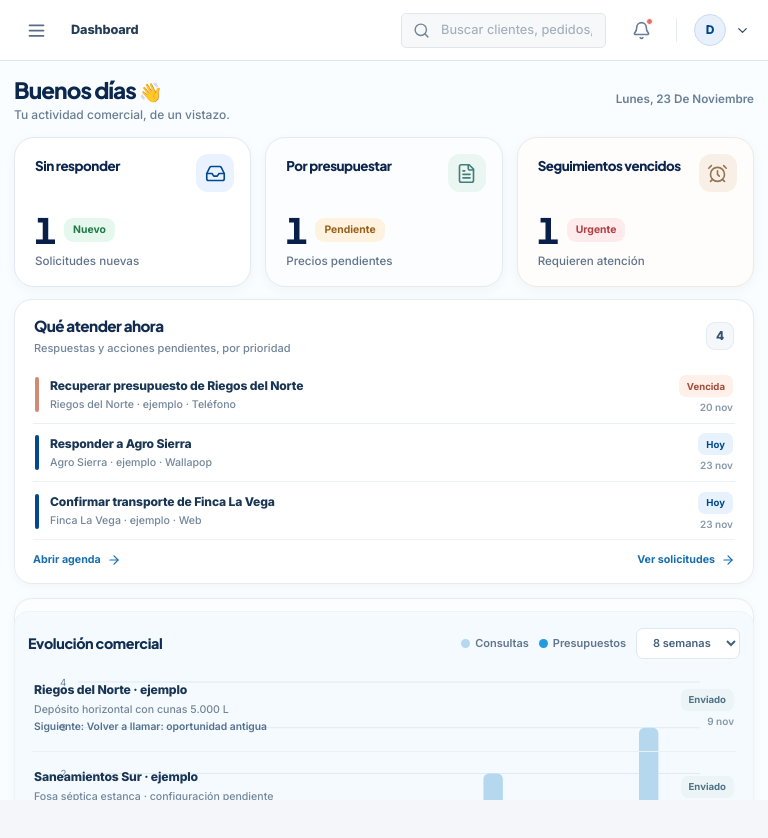
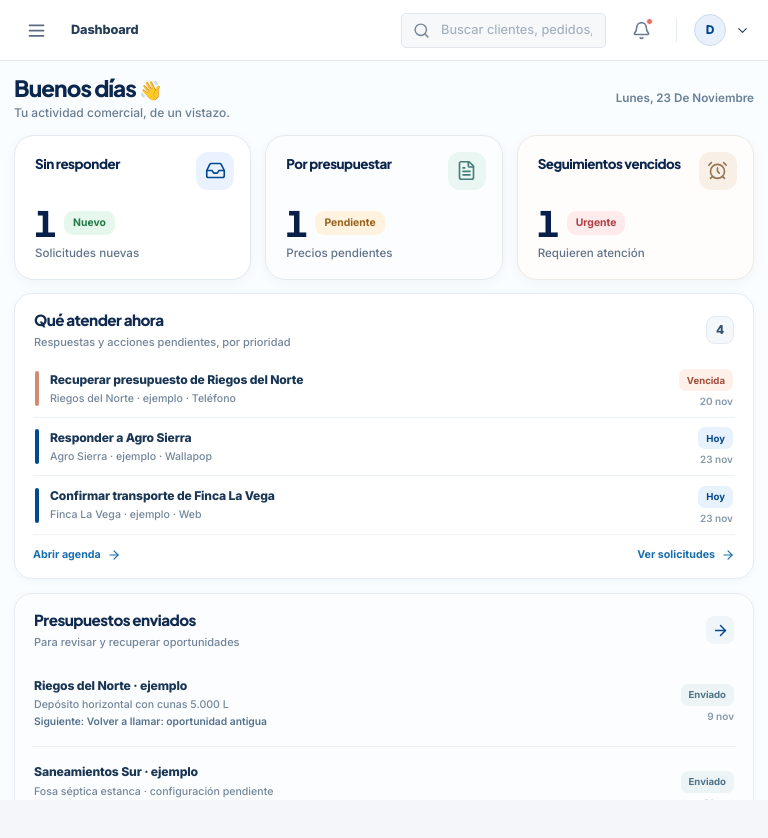
Before and after one commit to juanjogamero/depofibra-crm, a React (Vite) app: page /#/ in a window 768 px wide. Shown: the top 838 px of the page. Before the commit the page ends 800 px from the top, so only its background shows below. Built offline with nearby package versions, Linux system fonts and the light colour scheme.

Commit message:
fix(responsive): evitar solapamiento en tablet 761-850px

```diff
--- a/src/dashboard-workqueue.css
+++ b/src/dashboard-workqueue.css
@@ -266,6 +266,15 @@
   .dashboard-hr .hr-workpanel { min-height:285px; }
   .dashboard-hr .hr-work-row,.dashboard-hr .hr-follow-row { min-height:58px; }
 }
+@media (min-width:761px) and (max-width:850px) {
+  .dashboard-hr .hr-main-column {
+    display:flex;
+    flex-direction:column;
+    gap:13px;
+  }
+  .dashboard-hr .hr-stats { min-height:145px; }
+  .dashboard-hr .hr-chart-panel { min-height:300px; }
+}
 @media (max-width:540px) {
   .dashboard-hr .hr-workpanel { border-radius:15px; }
   .dashboard-hr .hr-workpanel .hr-panel-heading { min-height:61px; padding:14px 14px 9px; }
```
